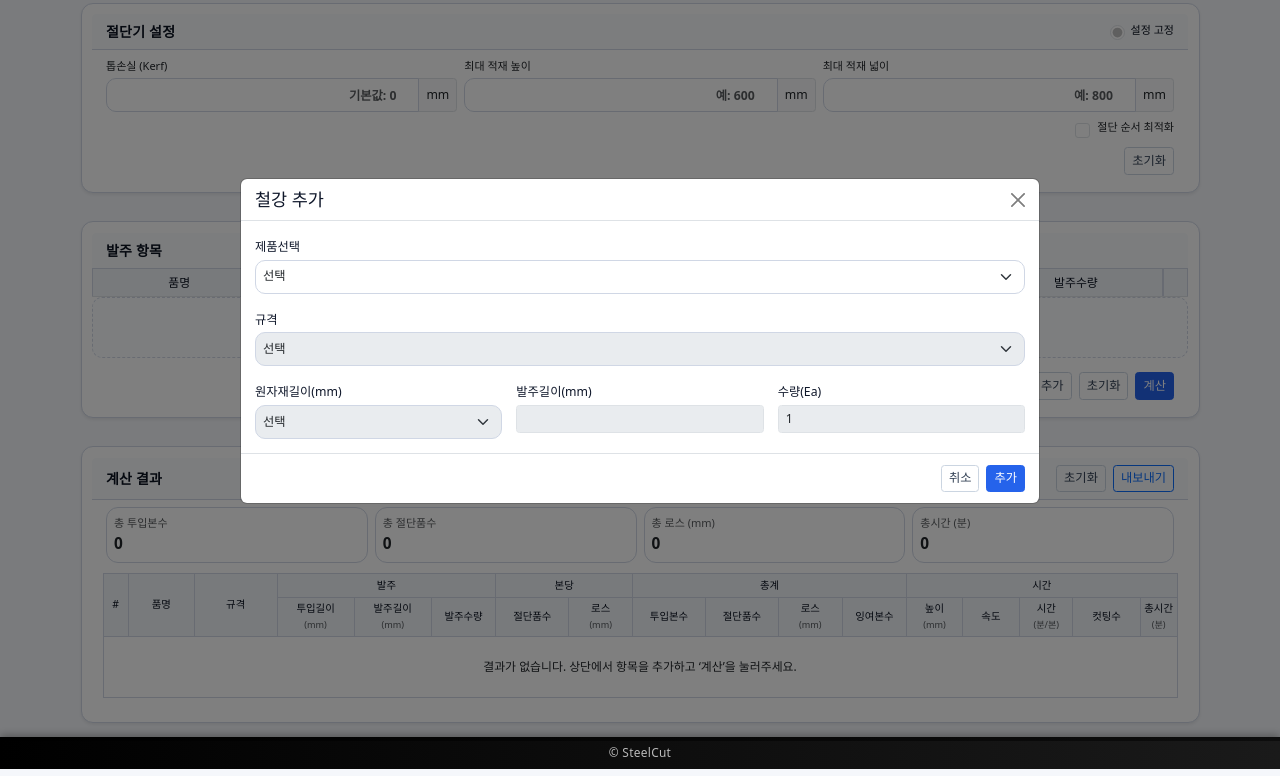
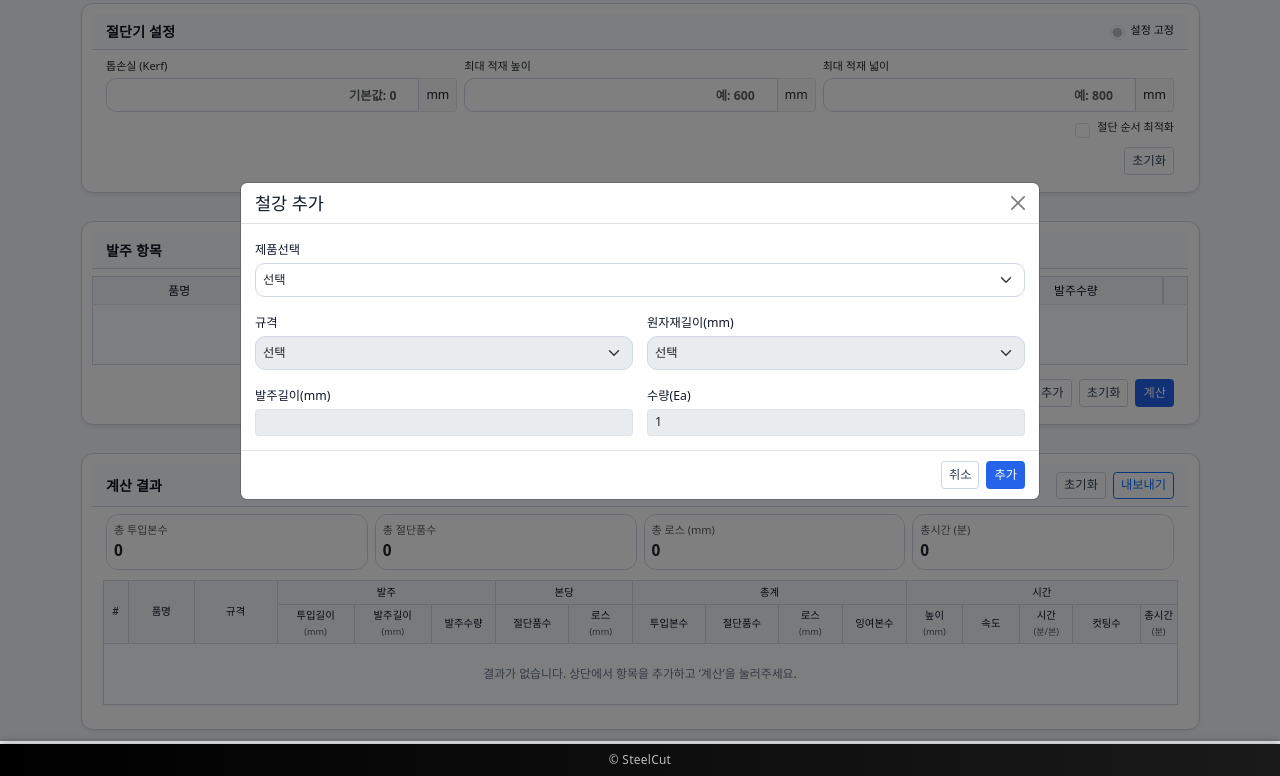
Before and after one commit to FrozenInclude/SteelCut, a plain HTML site: page frontend/index.html in a window 1280 px wide. Both pictures are taken after a click on the button "추가". Shown: the part 59-835 px from the top of the page. Drawn offline with nearby package versions, Linux system fonts and the light colour scheme.

Commit message:
style:UI 개선

```diff
--- a/frontend/css/style.css
+++ b/frontend/css/style.css
@@ -35,6 +35,10 @@ footer {
   border-spacing: 0; /* 간격 0으로 */
 }
 
+#inputForm {
+  margin-top: 7px;
+}
+
 /* 헤더 고정 + 하단선 가짜로 */
 .input-table thead {
   position: sticky;
@@ -50,6 +54,14 @@ footer {
   bottom: 0;
   height: 1px;
   background: #dee2e6; /* 헤더 하단선 */
+}
+.input-table-wrapper::after{
+  content:"";
+  position: sticky;           /* 스크롤에 따라 같이 이동 */
+  bottom: 0;
+  display: block;
+  height: 1px;
+  box-shadow: inset 0 -1px 0 #d0d7e5;
 }
 
 /* 본문 셀 구분선 복구 */
@@ -254,8 +266,10 @@ td.p-0 {
 #order-empty-row td {
   background: #fbfdff;
   color: #64748b;
-  border: 1px dashed #d0d7e5;
-  border-radius: 10px;
+} /* 결과 테이블 상단 여백/스크롤 래퍼 정리 */
+#result-empty-row {
+  background: #fbfdff;
+  color: #64748b;
 } /* 결과 테이블 상단 여백/스크롤 래퍼 정리 */
 .result-table-wrapper {
   padding: 0.25rem 0.75rem 1rem;
@@ -282,3 +296,25 @@ td.p-0 {
 .result-table thead th {
   font-weight: 400 !important; /* normal */
 }
+
+/* 입력 테이블: thead 위쪽 테두리 보강 */
+.input-table thead tr:first-child th {
+  border-top: 1px solid #d0d7e5 !important; /* 상단선 */
+}
+/*헤더 밑과 첫 행 윗선이 겹치지 않게: 첫 행 윗선 제거 */
+.input-table tbody > tr:first-child > * {
+  border-top: 0 !important;
+}
+
+/* 맨 아래도 두 줄로 안 보이게: 마지막 행의 바닥선은 지우고 래퍼가 그리게 */
+.input-table tbody > tr:last-child > * {
+  border-bottom: 0 !important;
+}
+
+/* thead 첫행이 확실히 붙도록, 기존 sticky 스타일 유지 */
+.input-table thead {
+  position: sticky;
+  top: 0;
+  z-index: 5;
+  background-color: #f8f9fa;
+}
--- a/frontend/index.html
+++ b/frontend/index.html
@@ -316,7 +316,7 @@
             <tbody id="resultRows">
               <!-- 계산 전 빈 상태 -->
               <tr class="text-center text-muted">
-                <td colspan="17" class="py-4">
+                <td id="result-empty-row" colspan="17" class="py-4">
                   결과가 없습니다. 상단에서 항목을 추가하고 ‘계산’을 눌러주세요.
                 </td>
               </tr>
@@ -363,7 +363,7 @@
               </div>
 
               <!-- 규격 선택 -->
-              <div class="col-12">
+              <div class="col-6 col-md-6">
                 <label class="form-label small mb-1">규격</label>
                 <select
                   id="modalSpec"
@@ -375,7 +375,7 @@
               </div>
 
               <!-- 길이 / 수량 -->
-              <div class="col-6 col-md-4">
+              <div class="col-6 col-md-6">
                 <label class="form-label small mb-1">원자재길이(mm)</label>
                 <select
                   id="modalRawLen"
@@ -385,7 +385,7 @@
                   <option selected disabled>선택</option>
                 </select>
               </div>
-              <div class="col-6 col-md-4">
+              <div class="col-6 col-md-6">
                 <label class="form-label small mb-1">발주길이(mm)</label>
                 <input
                   id="modalOrderLen"
@@ -396,7 +396,7 @@
                   disabled
                 />
               </div>
-              <div class="col-6 col-md-4">
+              <div class="col-6 col-md-6">
                 <label class="form-label small mb-1">수량(Ea)</label>
                 <input
                   id="modalQty"
--- a/frontend/js/ui/results.js
+++ b/frontend/js/ui/results.js
@@ -167,7 +167,7 @@ export function resetResults({
   if (!tbodyEl) return;
   tbodyEl.innerHTML = `
     <tr class="text-center text-muted">
-      <td colspan="${colspan}" class="py-4">
+      <td id="result-empty-row" colspan="${colspan}" class="py-4 text-center">
         결과가 없습니다. 상단에서 항목을 추가하고 ‘계산’을 눌러주세요.
       </td>
     </tr>`;
```
